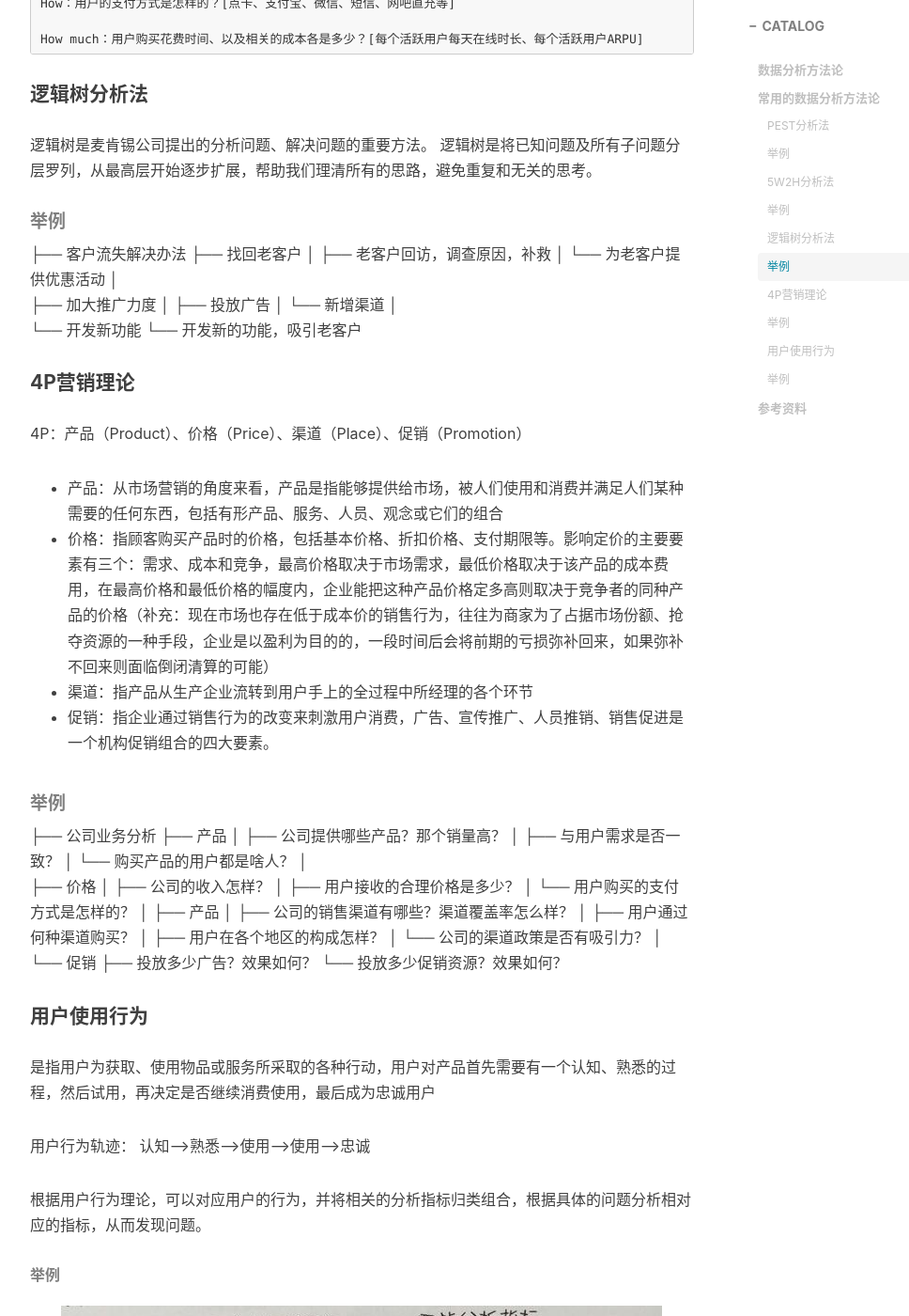
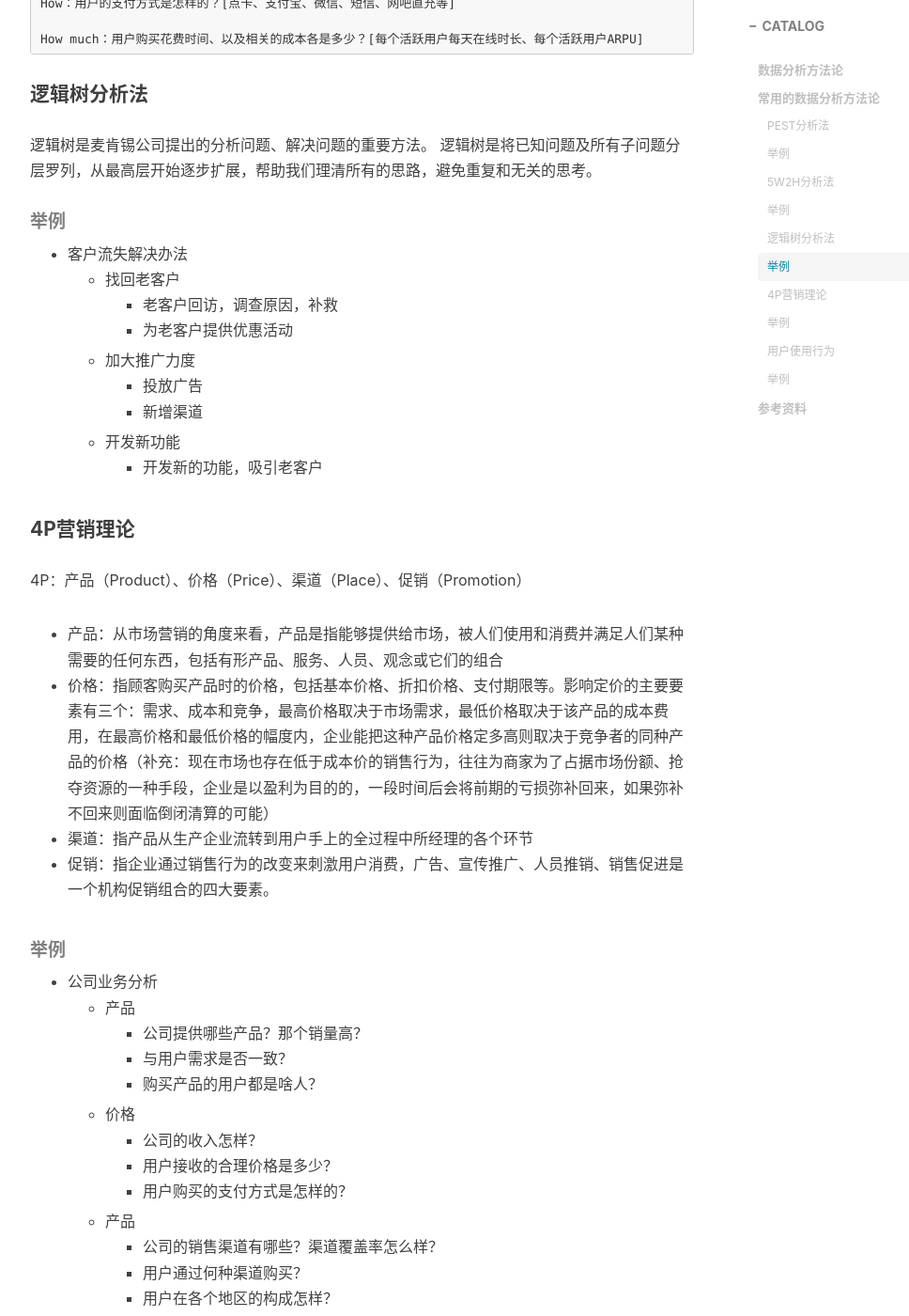
Before and after one commit to jianghaitao1221/jianghaitao1221.github.com, a Jekyll site: the page built from _posts/2019-10-16-data-analysis-methodology.md, in a window 1280 px wide and 1400 px high, scrolled down 2752 px. Shown: the whole window at 94% size, without its empty margins (233-1201 px from the left). Built offline with Jekyll 4.4.1, drawn with Linux system fonts in a browser that asks for light colours; nearby versions of some CDN libraries; comment, search, counter and statistics services are not loaded; some of the changed text lies outside the part shown.

Commit message:
add new post

```diff
--- a/_posts/2019-10-16-data-analysis-methodology.md
+++ b/_posts/2019-10-16-data-analysis-methodology.md
@@ -97,17 +97,15 @@ T：技术(手机终端和游戏开发创新)的发明、传播、更新速度
 
 ##### 举例
 
-├── 客户流失解决办法
-    ├── 找回老客户
-    │   ├── 老客户回访，调查原因，补救
-    │   └── 为老客户提供优惠活动
-    │
-    ├── 加大推广力度
-    │   ├── 投放广告
-    │   └── 新增渠道
-    │
-    └── 开发新功能
-        └──  开发新的功能，吸引老客户
+- 客户流失解决办法
+  - 找回老客户
+    - 老客户回访，调查原因，补救
+    - 为老客户提供优惠活动
+  - 加大推广力度
+    - 投放广告
+    - 新增渠道
+  - 开发新功能
+    - 开发新的功能，吸引老客户
 
 #### 4P营销理论
 
@@ -120,26 +118,23 @@ T：技术(手机终端和游戏开发创新)的发明、传播、更新速度
 
 ##### 举例
 
-├── 公司业务分析
-    ├── 产品
-    │   ├── 公司提供哪些产品？那个销量高？
-    │   ├── 与用户需求是否一致？
-    │   └── 购买产品的用户都是啥人？
-    │
-    ├── 价格
-    │   ├── 公司的收入怎样？
-    │   ├── 用户接收的合理价格是多少？
-    │   └── 用户购买的支付方式是怎样的？
-    │
-    ├── 产品
-    │   ├── 公司的销售渠道有哪些？渠道覆盖率怎么样？
-    │   ├── 用户通过何种渠道购买？
-    │   ├── 用户在各个地区的构成怎样？
-    │   └── 公司的渠道政策是否有吸引力？
-    │
-    └── 促销
-        ├── 投放多少广告？效果如何？
-        └── 投放多少促销资源？效果如何？
+- 公司业务分析
+  - 产品
+    - 公司提供哪些产品？那个销量高？
+    - 与用户需求是否一致？
+    - 购买产品的用户都是啥人？
+  - 价格
+    - 公司的收入怎样？
+    - 用户接收的合理价格是多少？
+    - 用户购买的支付方式是怎样的？
+  - 产品
+    - 公司的销售渠道有哪些？渠道覆盖率怎么样？
+    - 用户通过何种渠道购买？
+    - 用户在各个地区的构成怎样？
+    - 公司的渠道政策是否有吸引力？
+  - 促销
+    - 投放多少广告？效果如何？
+    - 投放多少促销资源？效果如何？
 
 #### 用户使用行为
 
```
Also changed, not shown: _posts/2019-10-14-data-analysis-event.md (+4 -6 lines), _posts/2019-10-16-data-analysis-method.md (added, +267 -0 lines), img/in-post/analysis/method1.jpg (added), img/in-post/analysis/method2.jpg (added), img/in-post/analysis/method3.png (added), img/in-post/analysis/method4.jpg (added), img/in-post/analysis/method5.jpg (added), img/in-post/analysis/method6.jpg (added), img/in-post/analysis/method7.jpg (added), img/in-post/analysis/method8.jpg (added), img/in-post/analysis/method9.jpg (added).
